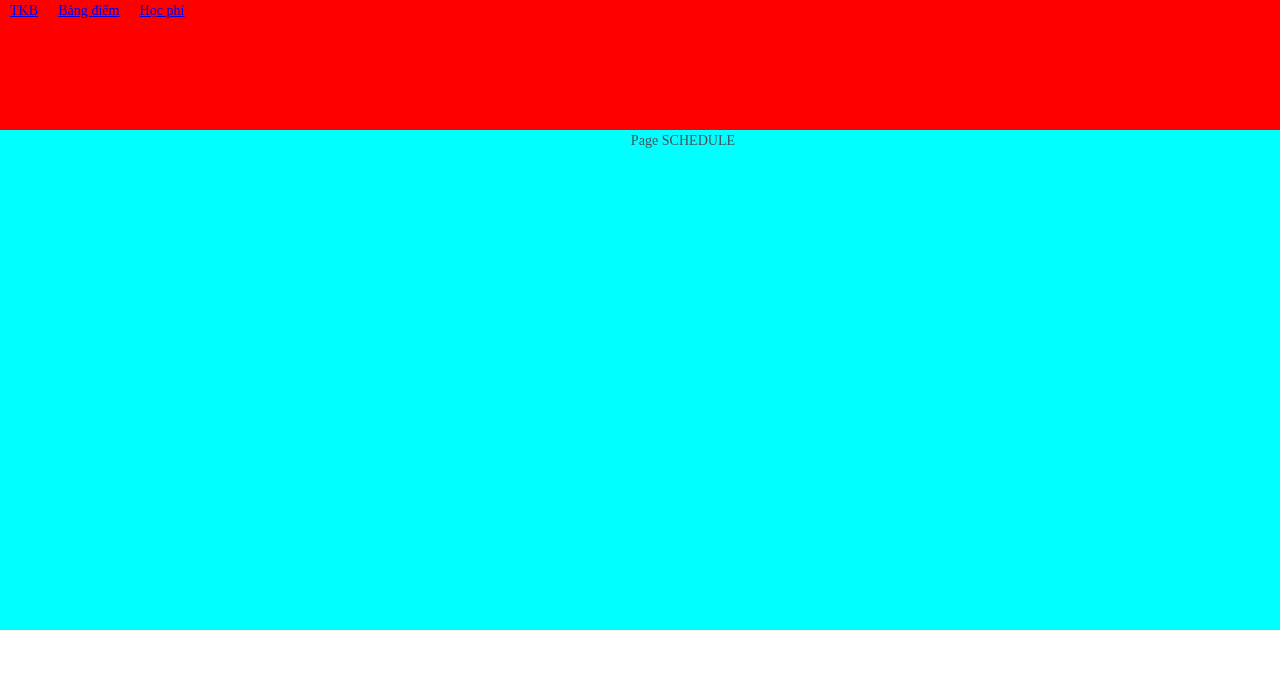
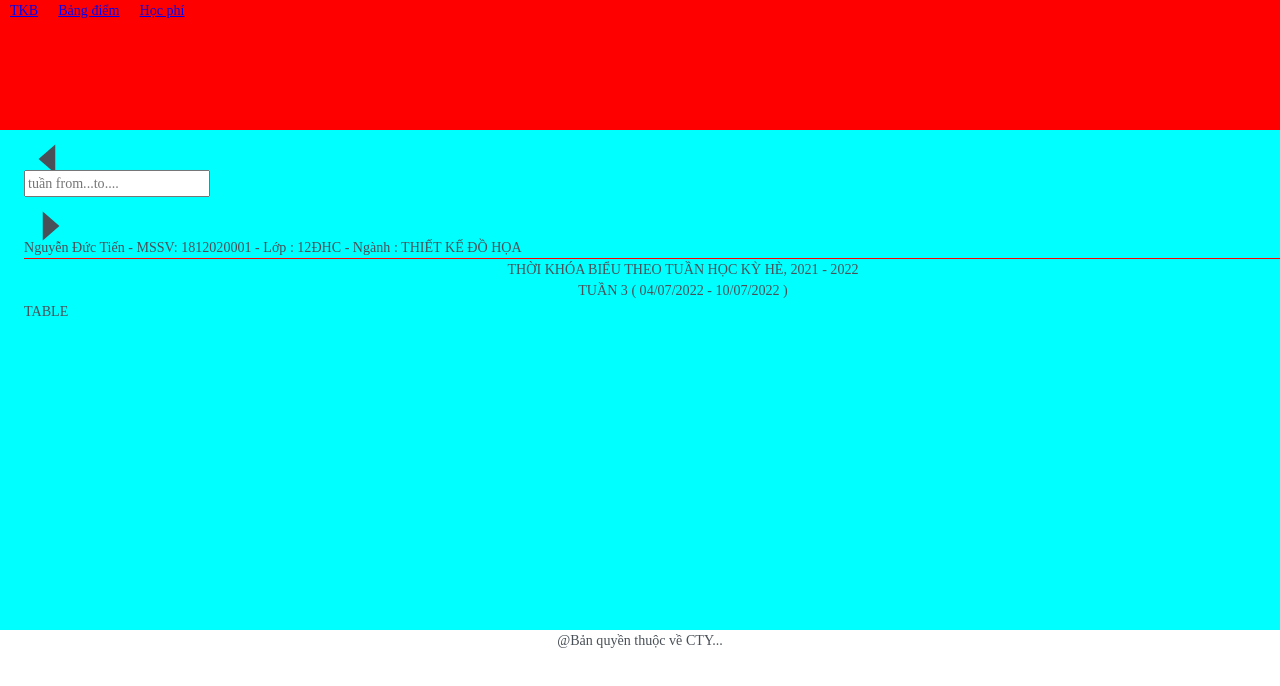
Before and after one commit to Frontend-2022/frontend-week3, a React (Create React App) app: page / in a window 1280 px wide. Shown: the top 686 px of the page. Built offline with nearby package versions, Linux system fonts and the light colour scheme.

Commit message:
commit TKB

```diff
--- a/package.json
+++ b/package.json
@@ -8,8 +8,10 @@
     "@testing-library/user-event": "^13.5.0",
     "react": "^18.2.0",
     "react-dom": "^18.2.0",
+    "react-icons": "^4.4.0",
     "react-router-dom": "^6.3.0",
     "react-scripts": "5.0.1",
+    "reactstrap": "^9.1.1",
     "web-vitals": "^2.1.4"
   },
   "scripts": {
--- a/src/App.js
+++ b/src/App.js
@@ -7,16 +7,17 @@ import Transcript from "./components/transcript/transcript";
 import TuitionFee from "./components/tuition_fee/tuitionFee";
 import Navigation from "./components/navbar/nav";
 import "./components/basic/grid.css";
+import Footer from "./components/footer/footer";
 
 function App() {
   return (
-    <div className="grid">
 
     <div className="App">
       <Router>
         {/* Header */}
         <Navigation />
 
+        <div className="grid">
           {/* Contents */}
           <div>
             <Routes>
@@ -25,8 +26,11 @@ function App() {
               <Route path='/tuitionFee' exact element={<TuitionFee/>} />
             </Routes>
           </div>
+        </div>
+
+        {/* Footer */}
+        <Footer />
       </Router>
-      </div>
 
     </div>
   );
--- /dev/null
+++ b/src/components/footer/footer.css
@@ -0,0 +1,3 @@
+.footer-name {
+    text-align: center;
+}
--- /dev/null
+++ b/src/components/footer/footer.js
@@ -0,0 +1,13 @@
+import React from "react";
+import "./footer.css";
+
+function Footer() {
+    return(
+        <div className="footer-name">
+            <span>@Bản quyền thuộc về CTY...</span>
+
+        </div>
+    )
+}
+
+export default Footer;
--- a/src/components/navbar/nav.css
+++ b/src/components/navbar/nav.css
@@ -5,6 +5,7 @@
   background-color: red;
 }
 
+
 .navigation__name {
   width: 60px;
   height: 40px;
--- a/src/components/navbar/nav.js
+++ b/src/components/navbar/nav.js
@@ -1,10 +1,12 @@
 import React from "react";
 import { Link } from "react-router-dom";
 import "./nav.css";
+import "../basic/grid.css";
 
 function Navigation() {
     return(
         <div class="navigation">
+            <div className="grid">
                 <Link to="/">
                     <span className="navigation__name">TKB</span>
                 </Link>
@@ -15,6 +17,7 @@ function Navigation() {
                     <span className="navigation__name">Học phí</span>
                 </Link>
             </div>
+        </div>
     )
 }
 
--- a/src/components/schedule/schedule.css
+++ b/src/components/schedule/schedule.css
@@ -1,6 +1,31 @@
 .scheduleCSS {
-    width: 100%;
+    /* width: 100%; */
     height: 500px;
     background-color: aqua;
+    /* text-align: center; */
+}
+
+.schedule__header {
+    margin: 0 24px;
+
+}
+
+.schedule__header-button {
+    width: 40px;
+    height: 40px;
+    font-size: 50px;
+}
+
+.schedule__student {
+    border-bottom: 1px solid red;
+    margin: 0 24px;
+}
+
+.schedule__contents {
+    margin: 0 24px;
+
+}
+
+.schedule__contents-name {
     text-align: center;
 }
--- a/src/components/schedule/schedule.js
+++ b/src/components/schedule/schedule.js
@@ -1,13 +1,33 @@
 import React from "react";
 import { Link } from "react-router-dom";
 import "./schedule.css";
+import { BiCaretLeft, BiCaretRight } from "react-icons/bi";
 
 function Schedule() {
     return(
         <div className="scheduleCSS">
-            <span>
-                Page SCHEDULE
-            </span>
+            <div className="schedule__header">
+                <div className="schedule__header-button">
+                    <BiCaretLeft />
+                </div>
+                <input placeholder="tuần from...to...."></input>
+                <div className="schedule__header-button">
+                    <BiCaretRight/>
+                </div>
+            </div>
+
+            <div className="schedule__student">
+                <span>Nguyễn Đức Tiến - MSSV: 1812020001 - Lớp : 12ĐHC - Ngành : THIẾT KẾ ĐỒ HỌA</span>
+            </div>
+
+            <div className="schedule__contents">
+                <div className="schedule__contents-name">
+                    <span>THỜI KHÓA BIỂU THEO TUẦN HỌC KỲ HÈ, 2021 - 2022 <br/>TUẦN 3 ( 04/07/2022 - 10/07/2022 )</span>
+                </div>
+                <div className="schedule__contents-table">
+                    TABLE
+                </div>
+            </div>
         </div>
     )
 }
```
Also changed, not shown: 1 other file (tests, documents, lock files or other folders). Lines whose indentation alone changed are shown as unchanged.
